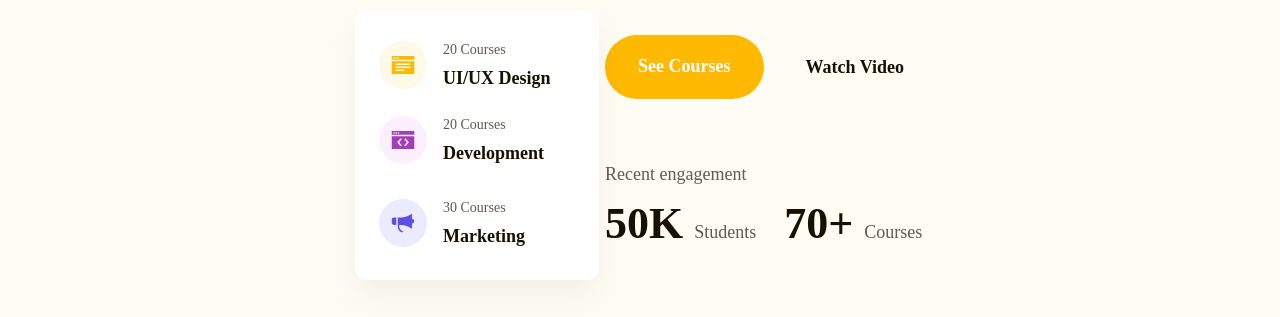
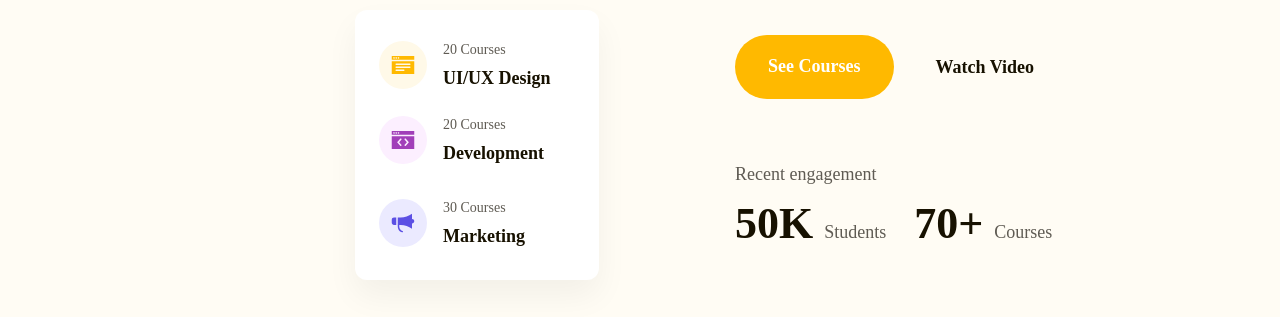
Before and after one commit to daokiencuong/Project2, a plain HTML site: page index.html in a window 1280 px wide. Shown: the part 540-857 px from the top of the page. Drawn offline with Linux system fonts and the light colour scheme; a web font is replaced by a local one.

Commit message:
fix items distance

```diff
--- a/assets/css/style.css
+++ b/assets/css/style.css
@@ -132,6 +132,7 @@ html, body{
 
 .hero1{
     display: flex;
+    justify-content: space-between;
 }
 
 .hero .hero_img{
@@ -206,7 +207,7 @@ html, body{
 /* hero text */
 .hero .hero_text{
     padding-top: 64px;
-    padding-left: 150px;
+    /* padding-left: 150px; */
 
 }
 
```
